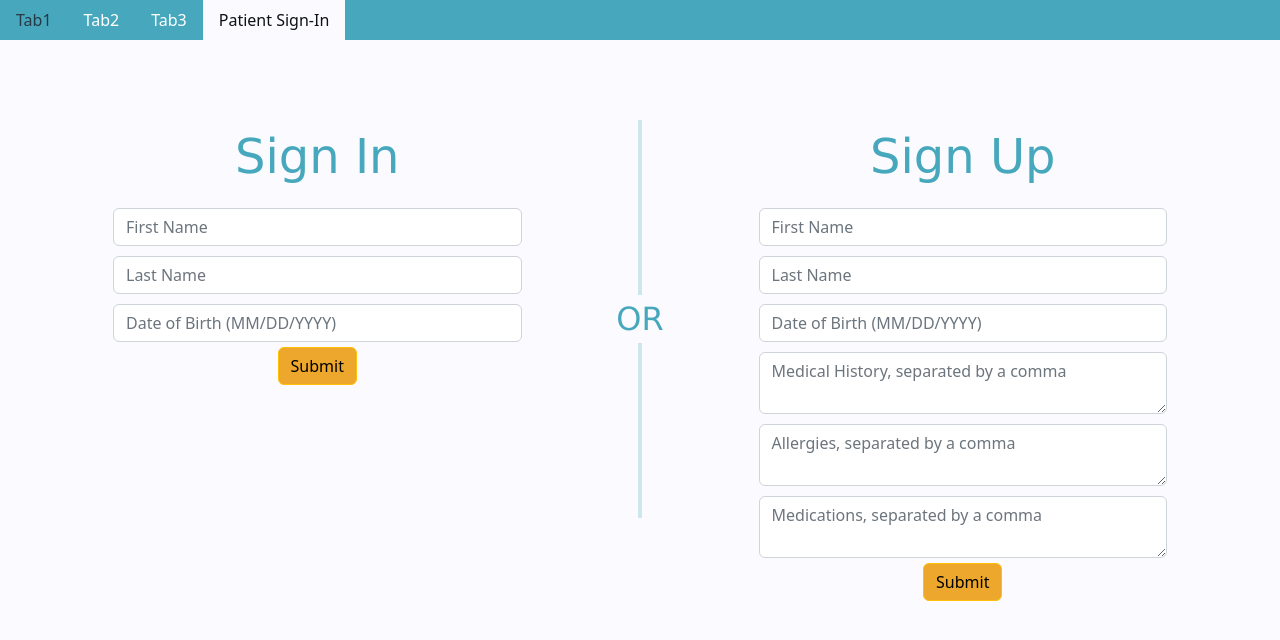
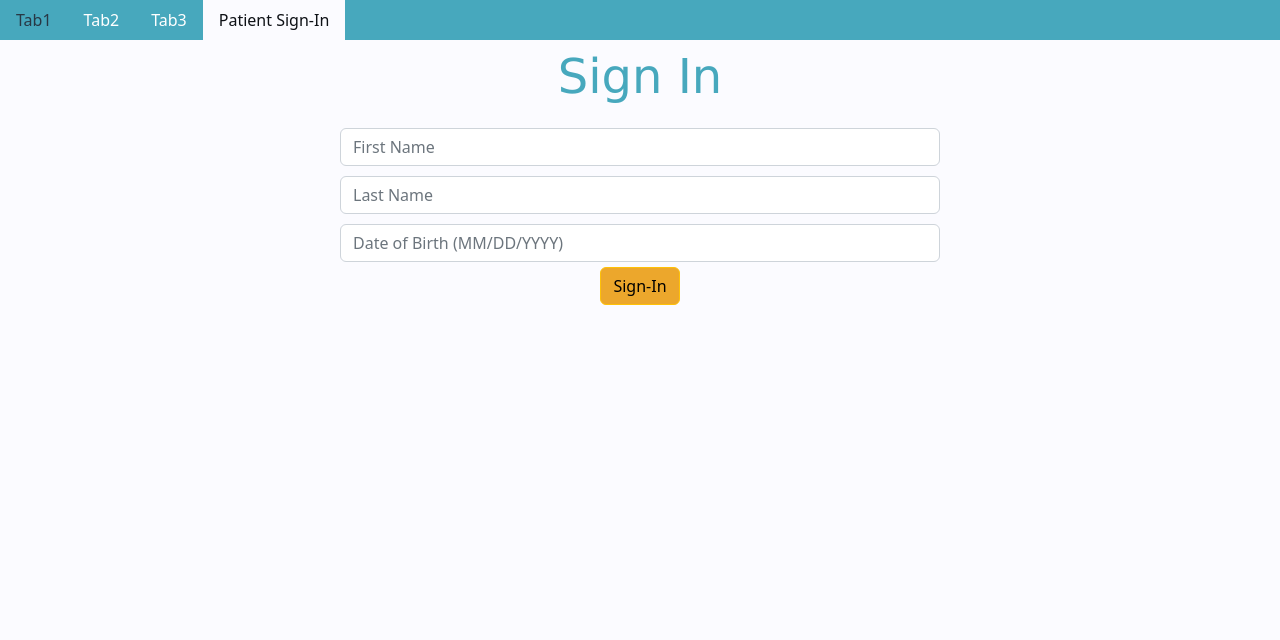
Before and after one commit to SergMalyshka/PizzatecaRomanaPlusOne, a React (Vite) app in the folder client/: page /SignIn in a window 1280 px wide. Shown: the top 640 px of the page. Built offline with nearby package versions, Linux system fonts and the light colour scheme.

Commit message:
sign in functionality

```diff
--- a/client/package.json
+++ b/client/package.json
@@ -10,13 +10,14 @@
         "preview": "vite preview"
     },
     "dependencies": {
+        "@apollo/client": "^3.7.14",
         "bootstrap": "^5.2.3",
-      "@apollo/client": "^3.7.14",
         "graphql": "^16.6.0",
         "jwt-decode": "^3.1.2",
         "react": "^18.2.0",
         "react-dom": "^18.2.0",
-      "react-router-dom": "^6.11.2"
+        "react-router-dom": "^6.11.2",
+        "validator": "^13.12.0"
     },
     "devDependencies": {
         "@types/react": "^18.0.28",
--- a/client/src/pages/SignIn.jsx
+++ b/client/src/pages/SignIn.jsx
@@ -1,36 +1,121 @@
 import style from './SignIn.module.css'
 import { useState } from "react";
+import validator from '../../utils/validator';
 
 export default function SignIn() {
   const [firstName, setFirstName] = useState('')
   const [lastName, setLastName] = useState('')
   const [dob, setDob] = useState('')
+  const [visitReason, setReason] = useState('')
   const [medicalHistory, setMedicalHistory] = useState('')
   const [allergies, setAllergies] = useState('')
   const [medications, setMedications] = useState('')
   const [errorMessage, setErrorMessage] = useState('')
+  const [severity, setSeverity] = useState('')
+  const [signInSuccess, setSignInSuccess] = useState(false)
+  const [successMessage, setSuccessMessage] = useState('')
+  const [renderSignUp, setRenderSignUp] = useState(false)
+  const [closure, setClosure] = useState('')
+  const [signInButton, setSignInButton] = useState(true)
 
-  const handleFormSubmit = (e) => {
+  const handleSignInSubmit = (e) => {
+    e.preventDefault()
+
+    if (!renderSignUp) {
+      if (!firstName || !lastName || !dob) {
+        setErrorMessage("Please complete all fields prior to submitting")
+        return
+      }
+
+      if (!validator(dob)) {
+        setErrorMessage("Check the date for validity, use MM/DD/YYYY format")
+        return
+      }
+
+      setSignInSuccess(false)
+      setErrorMessage("Patient Not found")
+      setRenderSignUp(true)
+    }
+
+    if (renderSignUp) {
+      if (!medicalHistory || !allergies || !medications) {
+        setErrorMessage("Please complete all fields prior to submitting")
+        return
+      }
+      setSignInSuccess(true)
+      setSuccessMessage("Patient found!")
+      setErrorMessage('')
+      setSignInButton(false)
+
+    }
   };
 
+  const handleCompleteCheckIn = (e) => {
+    e.preventDefault()
+    setClosure("Check in completed successfully")
 
-  const hadleImputChange = (e) => {
-  };
+
+    //logic to create data before reset here
+
+
+    //reset
+    setErrorMessage('')
+    setRenderSignUp(false)
+    setSignInSuccess(false)
+    setFirstName('')
+    setLastName('')
+    setDob('')
+    setAllergies('')
+    setMedicalHistory('')
+    setMedications('')
+    setReason('')
+    setSignInButton(true)
+
+  }
+
+  const handleSignInChange = (e) => {
+    const { name, value, id } = e.target;
+    setClosure('')
+    if (name === "firstName") {
+      setFirstName(value)
+    } else if (name === "lastName") {
+      setLastName(value)
+    } else if (name === "dob") {
+      setDob(value)
+    } else if (name === "medicalHistory") {
+      setMedicalHistory(value)
+    } else if (name === "allergies") {
+      setAllergies(value)
+    } else if (name === "medications") {
+      setMedications(value)
+    }
+  }
+
+  const handleSeverityChange = (e) => {
+    const { name, value, id } = e.target
+    if (name === "visitReason") {
+      setReason(value)
+    } else if (id === "btnradio1") {
+      setSeverity("Critical")
+    } else if (id === "btnradio2") {
+      setSeverity("Semi-Urgent")
+    } else {
+      setSeverity("Non-Urgent")
+    }
+  }
 
   return (
     <div>
       <div>
-        <div className={`row ${style.singleRow}`}>
 
-
-          <div className={`col-5 ${style.signin}`}>
+        <div className={`${style.signin}`}>
           <p className={`${style.option}`}>Sign In</p>
-            <form className='form' onSubmit={handleFormSubmit}>
+          <form className={`form ${style.severityForm}`} onSubmit={handleSignInSubmit}>
 
             <input
               value={firstName}
               name='firstName'
-                onChange={hadleImputChange}
+              onChange={handleSignInChange}
               type="text"
               placeholder="First Name"
               className={`form-control ${style.formItem}`}
@@ -39,7 +124,7 @@ export default function SignIn() {
             <input
               value={lastName}
               name='lastName'
-                onChange={hadleImputChange}
+              onChange={handleSignInChange}
               type="text"
               placeholder="Last Name"
               className={`form-control ${style.formItem}`}
@@ -47,11 +132,40 @@ export default function SignIn() {
             <input
               value={dob}
               name='dob'
-                onChange={hadleImputChange}
+              onChange={handleSignInChange}
               type="text"
               placeholder="Date of Birth (MM/DD/YYYY)"
               className={`form-control ${style.formItem}`}
             ></input>
+
+            {renderSignUp && (
+              <div>
+                <textarea
+                  value={medicalHistory}
+                  name='medicalHistory'
+                  onChange={handleSignInChange}
+                  type="text"
+                  placeholder="Medical History, separated by a comma"
+                  className={`form-control ${style.formItem}`}
+                ></textarea>
+                <textarea
+                  value={allergies}
+                  name='allergies'
+                  onChange={handleSignInChange}
+                  type="text"
+                  placeholder="Allergies, separated by a comma"
+                  className={`form-control ${style.formItem}`}
+                ></textarea>
+                <textarea
+                  value={medications}
+                  name='medications'
+                  onChange={handleSignInChange}
+                  type="text"
+                  placeholder="Medications, separated by a comma"
+                  className={`form-control ${style.formItem}`}
+                ></textarea>
+              </div>
+            )}
 
             {errorMessage && (
               <div>
@@ -59,98 +173,57 @@ export default function SignIn() {
               </div>
             )}
 
+            {signInButton && (
+              <div>
                 <button className={`btn btn-warning ${style.button}`} type="submit">
-                Submit
+                  Sign-In
                 </button>
+              </div>
+            )}
+
+          </form>
+        </div>
+
+        {signInSuccess && (
+          <div>
+            <hr className={`${style.horizontal}`}></hr>
+            <p className={style.loggedIn}>{successMessage}</p>
+            <form className={style.severityForm} onSubmit={handleCompleteCheckIn}>
+              <input
+                value={visitReason}
+                name='visitReason'
+                onChange={handleSeverityChange}
+                type="text"
+                placeholder="Reason for today's visit"
+                className={`form-control ${style.formItem}`}
+              ></input>
+
+              <p className={style.severityText}>Severity</p>
+              <div className={`btn-group ${style.severity}`} role="group" aria-label="Basic radio toggle button group">
+
+                <input onChange={handleSeverityChange} type="radio" className={`btn-check`} name="btnradio" id="btnradio1" autoComplete="off" />
+                <label className="btn btn-outline-danger" htmlFor="btnradio1">Critical</label>
+
+                <input onChange={handleSeverityChange} type="radio" className={`btn-check`} name="btnradio" id="btnradio2" autoComplete="off" />
+                <label className={`btn btn-outline-warning ${style.semi}`} htmlFor="btnradio2">Semi-Urgent</label>
+
+                <input onChange={handleSeverityChange} type="radio" className="btn-check" name="btnradio" id="btnradio3" autoComplete="off" />
+                <label className={`btn btn-outline-success`} htmlFor="btnradio3">Non-Urgent</label>
+              </div>
+              <button className={`btn btn-warning ${style.button}`} type="submit">
+                Complete Visit Check-in
+              </button>
+
             </form>
 
           </div>
-
-          <div className={`col-2`}>
-            <div className={`row`}>
-              <div className={`vr ${style.vertical}`}></div>
-            </div>
-
-            <div className={`row`}>
-              <p className={`${style.or}`}>OR</p>
-            </div>
-
-            <div className={`row`}>
-              <div className={`vr ${style.vertical}`}></div>
-            </div>
-
-          </div>
-
-          <div className={`col-5 ${style.signup}`}>
-            <p className={`${style.option}`}>Sign Up</p>
-
-            <form className='form' onSubmit={handleFormSubmit}>
-
-              <input
-                value={firstName}
-                name='firstName'
-                onChange={hadleImputChange}
-                type="text"
-                placeholder="First Name"
-                className={`form-control ${style.formItem}`}
-              />
-
-              <input
-                value={lastName}
-                name='lastName'
-                onChange={hadleImputChange}
-                type="text"
-                placeholder="Last Name"
-                className={`form-control ${style.formItem}`}
-              />
-              <input
-                value={dob}
-                name='dob'
-                onChange={hadleImputChange}
-                type="text"
-                placeholder="Date of Birth (MM/DD/YYYY)"
-                className={`form-control ${style.formItem}`}
-              ></input>
-              <textarea
-                value={medicalHistory}
-                name='medicalHistory'
-                onChange={hadleImputChange}
-                type="text"
-                placeholder="Medical History, separated by a comma"
-                className={`form-control ${style.formItem}`}
-              ></textarea>
-              <textarea
-                value={allergies}
-                name='allergies'
-                onChange={hadleImputChange}
-                type="text"
-                placeholder="Allergies, separated by a comma"
-                className={`form-control ${style.formItem}`}
-              ></textarea>
-              <textarea
-                value={medications}
-                name='medications'
-                onChange={hadleImputChange}
-                type="text"
-                placeholder="Medications, separated by a comma"
-                className={`form-control ${style.formItem}`}
-              ></textarea>
-
-              {errorMessage && (
+        )}
+        {closure && (
           <div>
-                  <p className={style.error}>{errorMessage}</p>
+            <p className={style.severityText}>{closure}</p>
           </div>
         )}
-
-              <button className={`btn btn-warning ${style.button}`} type="submit">
-                Submit
-              </button>
-            </form>
       </div>
-
-
-        </div>
-      </div>
-    </div>
+    </div >
   );
 }
--- a/client/src/pages/SignIn.module.css
+++ b/client/src/pages/SignIn.module.css
@@ -19,7 +19,7 @@
     color: #47A8BD
 }
 
-.option {
+.option, .loggedIn {
     font-size: 3rem;
     font-family: Verdana, Geneva, Tahoma, sans-serif;
     color: #47A8BD
@@ -36,10 +36,31 @@
     background-color: #ECA72C;
 }
 
-.signup {
- padding-right: 7rem;
+.error {
+    color: #F02D3A
 }
 
-.signin {
-    padding-left: 7rem;
+.hr {
+    background-color:#47A8BD;
 }
+
+.severityText {
+    margin-top: 10px;
+    margin-bottom: 3px;
+    font-size: larger;
+    color: #47A8BD;
+}
+
+.severity {
+    width: 100%;
+    margin-bottom: 10px;
+}
+
+.semi {
+    color: #D17A22
+}
+
+.severityForm {
+    max-width: 600px;
+    margin: auto;
+}
--- /dev/null
+++ b/client/utils/validator.js
@@ -0,0 +1,28 @@
+
+
+    const dobValidator = (dob) => {
+        try {
+
+            const array = dob.split('/')
+
+            let month = true;
+            let day = true;
+            let year = true;
+
+            if (parseInt(array[0]) > 12 || parseInt(array[0]) < 1 || isNaN(parseInt(array[0]))) {
+                month = false
+            }
+            if (parseInt(array[1]) > 31 || parseInt(array[1]) < 1 || isNaN(parseInt(array[1]))) {
+                day = false
+            }
+            if (parseInt(array[2]) > 2024 || parseInt(array[2]) < 1900 || isNaN(parseInt(array[2]))) {
+                 year = false
+            }
+            console.log(month, day, year)
+            return day && month && year
+        } catch (err) {
+            return false;
+        }
+    }
+
+    export default dobValidator;
```
Also changed, not shown: 1 other file (tests, documents, lock files or other folders). Lines whose indentation alone changed are shown as unchanged.
